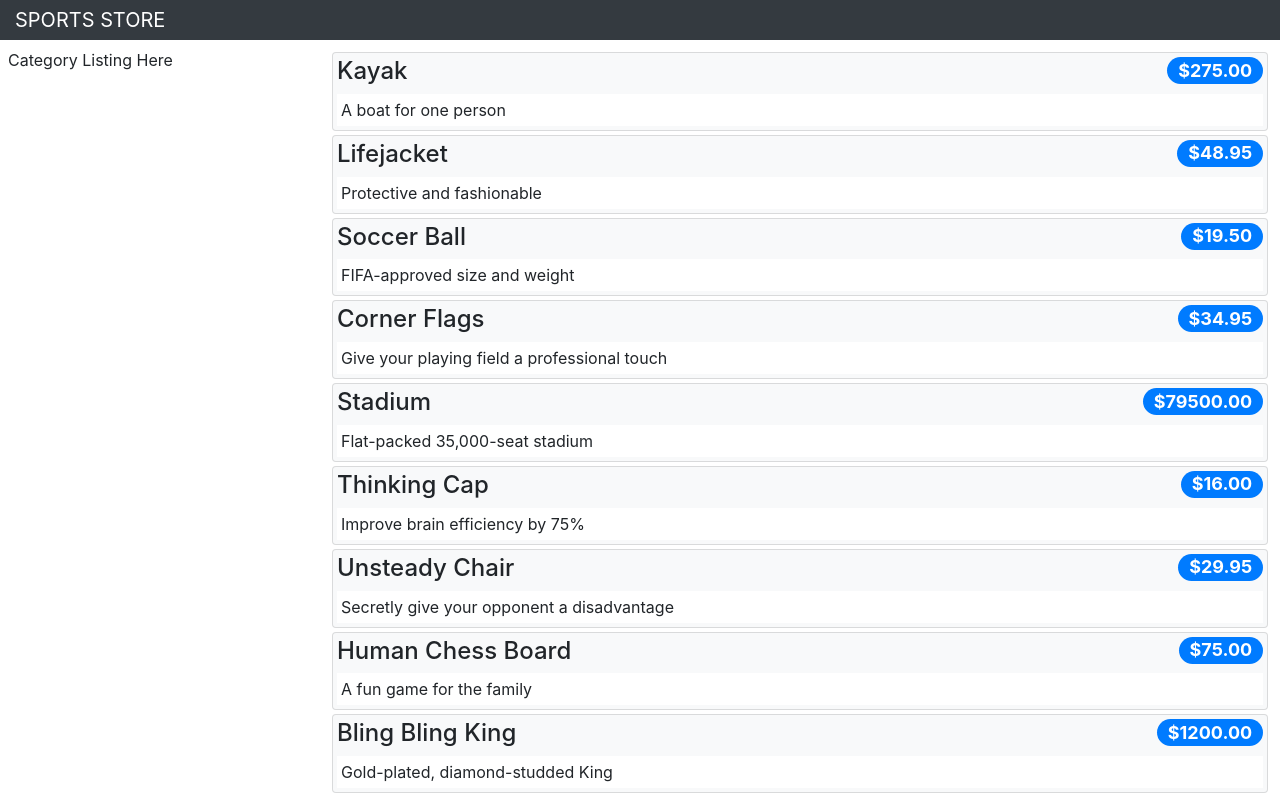
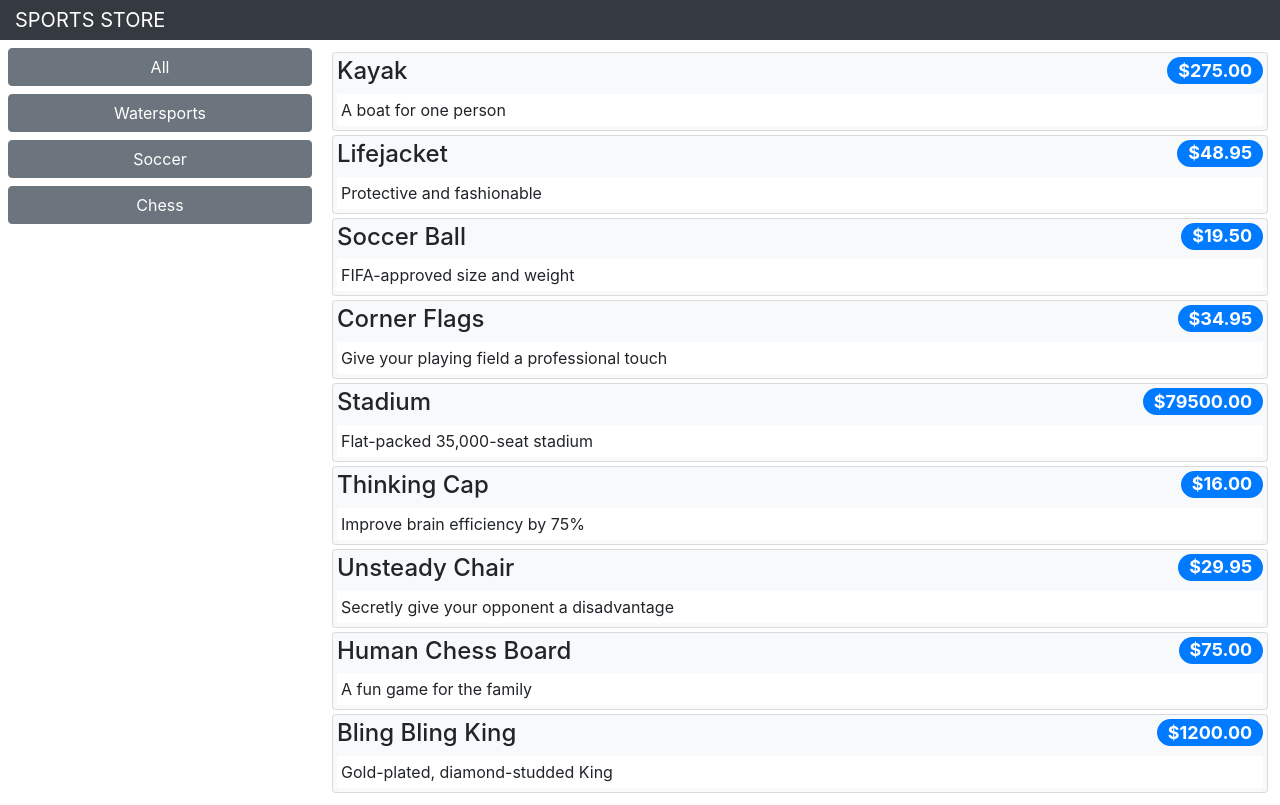
Before and after one commit to stormwild/sportstore, a React (Create React App) app: page /shop/products in a window 1280 px wide. Built offline with nearby package versions, Linux system fonts and the light colour scheme.

Commit message:
Category navigation with Product listing working

```diff
--- /dev/null
+++ b/src/components/CategoryNavigation.tsx
@@ -0,0 +1,30 @@
+import React, { Component } from 'react';
+import { Link } from 'react-router-dom';
+
+const CategoryNavigation = ({
+  baseUrl,
+  categories,
+}: {
+  baseUrl: string;
+  categories: string[];
+}) => {
+  return (
+    <>
+      <Link className='btn btn-secondary btn-block' to={baseUrl}>
+        All
+      </Link>
+      {categories &&
+        categories.map((category) => (
+          <Link
+            className='btn btn-secondary btn-block'
+            key={category}
+            to={`${baseUrl}/${category.toLowerCase()}`}
+          >
+            {category}
+          </Link>
+        ))}
+    </>
+  );
+};
+
+export default CategoryNavigation;
--- a/src/components/Shop.tsx
+++ b/src/components/Shop.tsx
@@ -1,8 +1,15 @@
 import React from 'react';
 import ProductList from './ProductList';
 import { Product } from '../data/Types';
+import CategoryNavigation from './CategoryNavigation';
 
-const Shop = ({ products }: { products: Product[] }) => {
+const Shop = ({
+  products,
+  categories,
+}: {
+  products: Product[];
+  categories: string[];
+}) => {
   return (
     <div className='container-fluid'>
       <div className='row'>
@@ -11,7 +18,12 @@ const Shop = ({ products }: { products: Product[] }) => {
         </div>
       </div>
       <div className='row'>
-        <div className='col-3 p-2'>Category Listing Here</div>
+        <div className='col-3 p-2'>
+          <CategoryNavigation
+            baseUrl='/shop/products'
+            categories={categories}
+          />
+        </div>
         <div className='col-9 p-2'>
           <ProductList products={products} />
         </div>
--- a/src/components/ShopConnector.tsx
+++ b/src/components/ShopConnector.tsx
@@ -22,10 +22,16 @@ const filterProducts = (products: Product[] = [], category: any) =>
 
 type ShopConnectorComponentProps = {
   products: Product[];
+  categories: string[];
   loadData: Function;
 };
 
 class ShopConnectorComponent extends Component<ShopConnectorComponentProps> {
+  componentDidMount() {
+    this.props.loadData(DataTypes.CATEGORIES);
+    this.props.loadData(DataTypes.PRODUCTS);
+  }
+
   render() {
     return (
       <Switch>
@@ -35,6 +41,7 @@ class ShopConnectorComponent extends Component<ShopConnectorComponentProps> {
             <Shop
               {...this.props}
               {...routeProps}
+              categories={this.props.categories}
               products={filterProducts(
                 this.props.products,
                 routeProps.match.params.category
@@ -46,10 +53,6 @@ class ShopConnectorComponent extends Component<ShopConnectorComponentProps> {
       </Switch>
     );
   }
-  componentDidMount() {
-    this.props.loadData(DataTypes.CATEGORIES);
-    this.props.loadData(DataTypes.PRODUCTS);
-  }
 }
 
 const ShopConnector = connect(
@@ -58,34 +61,3 @@ const ShopConnector = connect(
 )((props: any) => <ShopConnectorComponent {...props} />);
 
 export default ShopConnector;
-
-/*
-  const {
-    products,
-    loadData,
-  }: { products: Product[]; loadData: Function } = props;
-
-  useEffect(() => {
-    loadData(DataTypes.PRODUCTS);
-    console.log(JSON.stringify(props));
-  }, []);
-
-  return (
-    <Switch>
-      <Route
-        path='/shop/products/:category?'
-        render={(routeProps) => (
-          <Shop
-            {...props}
-            {...routeProps}
-            products={filterProducts(
-              products,
-              routeProps.match.params.category
-            )}
-          />
-        )}
-      />
-      <Redirect to='/shop/products' />
-    </Switch>
-  );
-*/
```
Also changed, not shown: 2 other files (tests, documents, lock files or other folders).
